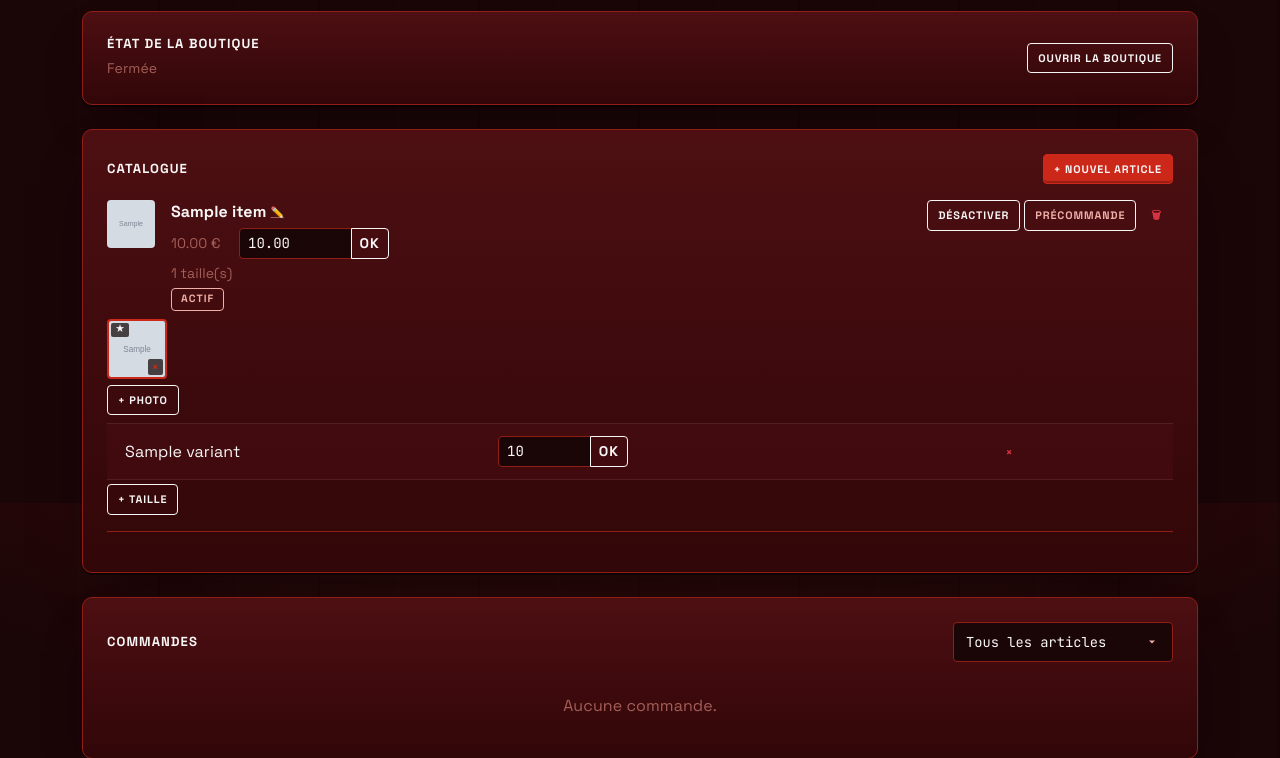
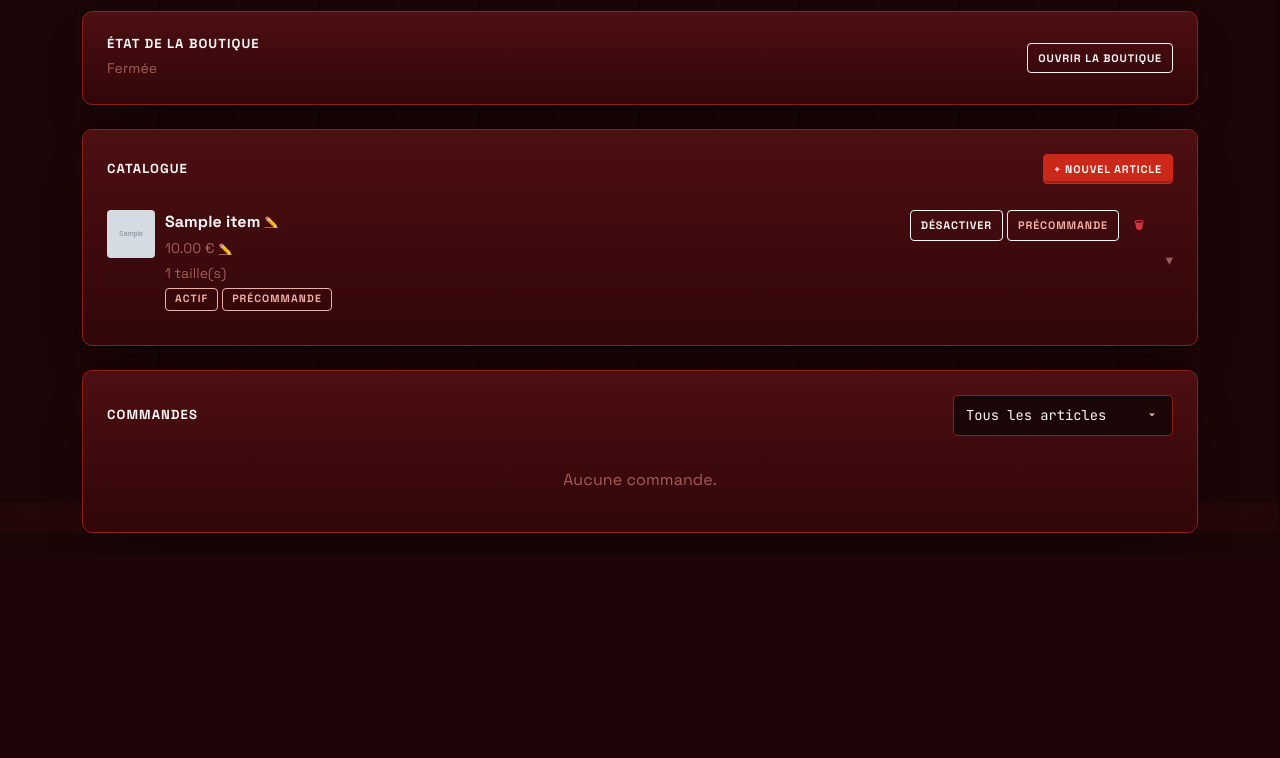
Before and after one commit to BigFoot3/casino-app, a Flask app: page /admin/shop in a window 1280 px wide. Shown: the part 297-1055 px from the top of the page. After the commit the page ends 832 px from the top, so only its background shows below. Run offline with Flask 3, Linux system fonts and the light colour scheme; the visitor is signed in with stand-in values (Sample User, id 1); data comes from the database, SQL or seed files in the repository; tables that the repository leaves empty hold one stand-in row (values such as "Sample post"); grey boxes marked "Sample" are stand-in pictures; data that the repository does not hold is empty; parts of the project's set-up code (start-up, migrations or seed data) failed here and were passed over.

Commit message:
refactor: catalogue admin — cards repliables, prix en toggle, badges
Co-Authored-By: Claude Sonnet 4.6 <noreply@anthropic.com>

```diff
--- a/static/css/midnight-gala.css
+++ b/static/css/midnight-gala.css
@@ -1126,19 +1126,24 @@ a:hover { color: var(--mg-ivory); }
   bottom: 28px;
   right: 28px;
   z-index: 1040;
-  width: 56px;
-  height: 56px;
-  border-radius: 50%;
+  height: 54px;
+  padding: 0 22px 0 18px;
+  gap: 10px;
+  border-radius: 999px;
   background: var(--mg-flame);
   border: 2px solid var(--mg-ember);
   color: var(--mg-ivory);
   display: flex;
   align-items: center;
   justify-content: center;
-  box-shadow: 0 4px 16px rgba(0,0,0,0.5), inset 0 -2px 0 rgba(0,0,0,0.25);
+  white-space: nowrap;
+  font-family: var(--mg-font-display);
+  font-size: 0.9rem;
+  font-weight: 700;
+  letter-spacing: 0.04em;
+  box-shadow: 0 4px 20px rgba(0,0,0,0.55), inset 0 -2px 0 rgba(0,0,0,0.25);
   cursor: pointer;
   transition: transform .1s ease, background .15s ease;
-  padding: 0;
 }
 
 .cart-fab:hover {
@@ -1272,3 +1277,62 @@ a:hover { color: var(--mg-ivory); }
   border-top: 1px solid var(--mg-border-strong);
   flex-shrink: 0;
 }
+
+/* ============================================================================
+   ADMIN SHOP — Catalogue articles repliables
+   ============================================================================ */
+
+.shop-item-card {
+  border-bottom: 1px solid var(--mg-border-strong);
+}
+
+.shop-item-card:last-child {
+  border-bottom: none;
+}
+
+.shop-item-header {
+  display: flex;
+  align-items: flex-start;
+  gap: 10px;
+  padding: 10px 0;
+  cursor: pointer;
+  user-select: none;
+}
+
+.shop-item-chevron {
+  flex-shrink: 0;
+  align-self: center;
+  color: var(--mg-rosewood);
+  font-size: 0.9rem;
+  line-height: 1;
+  transition: transform .22s ease;
+}
+
+.shop-item-chevron.is-open {
+  transform: rotate(180deg);
+}
+
+.shop-item-body {
+  display: grid;
+  grid-template-rows: 0fr;
+  transition: grid-template-rows .22s ease;
+}
+
+.shop-item-body.is-open {
+  grid-template-rows: 1fr;
+}
+
+.shop-item-body > div {
+  overflow: hidden;
+}
+
+.shop-section-label {
+  font-family: var(--mg-font-mono);
+  font-size: 0.65rem;
+  letter-spacing: 0.18em;
+  text-transform: uppercase;
+  color: var(--mg-rosewood);
+  border-top: 1px solid var(--mg-velvet);
+  padding: 10px 0 6px;
+  margin-top: 4px;
+}
--- a/static/js/shop-admin.js
+++ b/static/js/shop-admin.js
@@ -3,6 +3,7 @@
 const CSRF = document.querySelector('meta[name="csrf-token"]').content;
 let shopEnabled = INITIAL_SHOP_ENABLED;
 let items = [];
+const openItemIds = new Set();
 
 // ── Helpers ──────────────────────────────────────────────────────────────────
 
@@ -87,14 +88,13 @@ function renderItems() {
 }
 
 function buildItemBlock(item) {
-  const wrap = document.createElement('div');
-  wrap.className            = 'mb-3 pb-3';
-  wrap.style.borderBottom   = '1px solid var(--mg-border-strong)';
-  wrap.dataset.itemId       = item.id;
+  const card = document.createElement('div');
+  card.className      = 'shop-item-card';
+  card.dataset.itemId = item.id;
 
-  // ── Ligne principale ──
-  const row = document.createElement('div');
-  row.className = 'd-flex align-items-start gap-3 flex-wrap';
+  // ── HEADER (toujours visible) ───────────────────────────────────────────────
+  const header = document.createElement('div');
+  header.className = 'shop-item-header';
 
   // Thumbnail
   const thumb = document.createElement('div');
@@ -102,9 +102,9 @@ function buildItemBlock(item) {
                         'background:var(--mg-velvet);display:flex;align-items:center;justify-content:center;';
   if (item.image_path) {
     const img = document.createElement('img');
-    img.src             = item.image_path;
-    img.alt             = '';
-    img.style.cssText   = 'width:100%;height:100%;object-fit:cover;';
+    img.src           = item.image_path;
+    img.alt           = '';
+    img.style.cssText = 'width:100%;height:100%;object-fit:cover;';
     thumb.appendChild(img);
   } else {
     const ph = document.createElement('span');
@@ -112,16 +112,16 @@ function buildItemBlock(item) {
     ph.textContent    = '🛍';
     thumb.appendChild(ph);
   }
-  row.appendChild(thumb);
 
-  // Infos
+  // Colonne info
   const info = document.createElement('div');
-  info.style.flex = '1';
+  info.style.cssText = 'flex:1;min-width:0;';
 
+  // Nom — toggle display/edit
   const nameRow = document.createElement('div');
   nameRow.className = 'd-flex align-items-center gap-1';
 
-  const nameDisplay = document.createElement('span');
+  const nameDisplay       = document.createElement('span');
   nameDisplay.className   = 'fw-bold';
   nameDisplay.style.color = 'var(--mg-ivory)';
   nameDisplay.textContent = item.name;
@@ -132,10 +132,9 @@ function buildItemBlock(item) {
   btnEditName.style.color = 'var(--mg-rosewood)';
   btnEditName.textContent = '✏️';
 
-  const nameGroup = document.createElement('div');
-  nameGroup.className    = 'input-group input-group-sm';
-  nameGroup.style.maxWidth = '260px';
-  nameGroup.style.display  = 'none';
+  const nameGroup         = document.createElement('div');
+  nameGroup.className     = 'input-group input-group-sm';
+  nameGroup.style.cssText = 'max-width:260px;display:none;';
 
   const nameInput       = document.createElement('input');
   nameInput.type        = 'text';
@@ -157,7 +156,6 @@ function buildItemBlock(item) {
     nameInput.focus();
     nameInput.select();
   }
-
   function showNameDisplay() {
     nameDisplay.style.display = '';
     btnEditName.style.display = '';
@@ -165,7 +163,6 @@ function buildItemBlock(item) {
   }
 
   btnEditName.addEventListener('click', showNameEdit);
-
   btnNameOk.addEventListener('click', async function () {
     const newName = nameInput.value.trim();
     if (!newName) return;
@@ -175,7 +172,7 @@ function buildItemBlock(item) {
     if (s === 200 && d.ok) {
       item.name = d.name;
       nameDisplay.textContent = d.name;
-      nameInput.value = d.name;
+      nameInput.value         = d.name;
     } else {
       showError('items-error', d && d.error ? d.error : 'Erreur nom');
     }
@@ -187,19 +184,24 @@ function buildItemBlock(item) {
   nameRow.appendChild(nameGroup);
   info.appendChild(nameRow);
 
+  // Prix — toggle display/edit (même pattern que nom)
   const priceRow = document.createElement('div');
-  priceRow.className = 'd-flex align-items-center gap-2 mt-1';
+  priceRow.className = 'd-flex align-items-center gap-1 mt-1';
 
-  const priceDisplay = document.createElement('span');
-  priceDisplay.className    = 'small';
-  priceDisplay.style.color  = 'var(--mg-rosewood)';
-  priceDisplay.style.minWidth = '60px';
-  priceDisplay.textContent  = item.price != null ? Number(item.price).toFixed(2) + ' €' : '—';
-  priceRow.appendChild(priceDisplay);
+  const priceDisplay       = document.createElement('span');
+  priceDisplay.className   = 'small';
+  priceDisplay.style.color = 'var(--mg-rosewood)';
+  priceDisplay.textContent = item.price != null ? Number(item.price).toFixed(2) + ' €' : '—';
 
-  const priceGroup = document.createElement('div');
-  priceGroup.className    = 'input-group input-group-sm';
-  priceGroup.style.maxWidth = '150px';
+  const btnEditPrice       = document.createElement('button');
+  btnEditPrice.type        = 'button';
+  btnEditPrice.className   = 'btn btn-sm btn-link p-0';
+  btnEditPrice.style.color = 'var(--mg-rosewood)';
+  btnEditPrice.textContent = '✏️';
+
+  const priceGroup         = document.createElement('div');
+  priceGroup.className     = 'input-group input-group-sm';
+  priceGroup.style.cssText = 'max-width:150px;display:none;';
 
   const priceInput       = document.createElement('input');
   priceInput.type        = 'number';
@@ -213,6 +215,24 @@ function buildItemBlock(item) {
   btnPriceOk.type        = 'button';
   btnPriceOk.className   = 'btn btn-outline-secondary';
   btnPriceOk.textContent = 'OK';
+
+  priceGroup.appendChild(priceInput);
+  priceGroup.appendChild(btnPriceOk);
+
+  function showPriceEdit() {
+    priceDisplay.style.display  = 'none';
+    btnEditPrice.style.display  = 'none';
+    priceGroup.style.display    = '';
+    priceInput.focus();
+    priceInput.select();
+  }
+  function showPriceDisplay() {
+    priceDisplay.style.display  = '';
+    btnEditPrice.style.display  = '';
+    priceGroup.style.display    = 'none';
+  }
+
+  btnEditPrice.addEventListener('click', showPriceEdit);
   btnPriceOk.addEventListener('click', async function () {
     const newPrice = parseFloat(priceInput.value);
     if (isNaN(newPrice) || newPrice < 0) return;
@@ -224,33 +244,47 @@ function buildItemBlock(item) {
     } else {
       showError('items-error', d && d.error ? d.error : 'Erreur prix');
     }
+    showPriceDisplay();
   });
 
-  priceGroup.appendChild(priceInput);
-  priceGroup.appendChild(btnPriceOk);
+  priceRow.appendChild(priceDisplay);
+  priceRow.appendChild(btnEditPrice);
   priceRow.appendChild(priceGroup);
   info.appendChild(priceRow);
 
+  // Meta
   const metaEl = document.createElement('div');
   metaEl.className   = 'small mt-1';
   metaEl.style.color = 'var(--mg-rosewood)';
   metaEl.textContent = item.variants.length + ' taille(s)';
   info.appendChild(metaEl);
 
-  const badge = document.createElement('span');
-  badge.className   = 'badge mt-1 ' + (item.active ? 'bg-success' : 'bg-secondary');
+  // Badges passifs : état actif + précommande (distincts des boutons d'action)
+  const badgesRow = document.createElement('div');
+  badgesRow.className = 'd-flex gap-1 flex-wrap mt-1';
+
+  const badge       = document.createElement('span');
+  badge.className   = 'badge ' + (item.active ? 'bg-success' : 'bg-secondary');
   badge.textContent = item.active ? 'Actif' : 'Inactif';
-  info.appendChild(badge);
-  row.appendChild(info);
+  badgesRow.appendChild(badge);
 
-  // Actions
-  const actions = document.createElement('div');
+  const preorderBadge             = document.createElement('span');
+  preorderBadge.className         = 'badge';
+  preorderBadge.style.color       = 'var(--mg-blush)';
+  preorderBadge.style.borderColor = 'var(--mg-blush)';
+  preorderBadge.textContent       = 'Précommande';
+  preorderBadge.style.display     = item.preorder ? '' : 'none';
+  badgesRow.appendChild(preorderBadge);
+
+  info.appendChild(badgesRow);
+
+  // Boutons d'action
+  const actions     = document.createElement('div');
   actions.className = 'd-flex gap-1 flex-wrap align-items-center';
 
-  // Toggle actif/inactif
-  const btnToggle      = document.createElement('button');
-  btnToggle.type       = 'button';
-  btnToggle.className  = 'btn btn-sm btn-outline-secondary';
+  const btnToggle       = document.createElement('button');
+  btnToggle.type        = 'button';
+  btnToggle.className   = 'btn btn-sm btn-outline-secondary';
   btnToggle.textContent = item.active ? 'Désactiver' : 'Activer';
   btnToggle.addEventListener('click', async function () {
     const [s, d] = await shopAction(this, () =>
@@ -261,10 +295,9 @@ function buildItemBlock(item) {
   });
   actions.appendChild(btnToggle);
 
-  // Toggle précommande
-  const btnPreorder      = document.createElement('button');
-  btnPreorder.type       = 'button';
-  btnPreorder.className  = 'btn btn-sm btn-outline-secondary';
+  const btnPreorder       = document.createElement('button');
+  btnPreorder.type        = 'button';
+  btnPreorder.className   = 'btn btn-sm btn-outline-secondary';
   if (item.preorder) btnPreorder.style.color = 'var(--mg-blush)';
   btnPreorder.textContent = item.preorder ? 'PRÉCOMMANDE' : 'STANDARD';
   btnPreorder.addEventListener('click', async function () {
@@ -273,22 +306,22 @@ function buildItemBlock(item) {
       apiPost(`/api/admin/shop/items/${item.id}/preorder`, {preorder: newPreorder})
     );
     if (s === 200 && d.ok) {
-      item.preorder = d.preorder;
-      btnPreorder.textContent = item.preorder ? 'PRÉCOMMANDE' : 'STANDARD';
-      btnPreorder.style.color = item.preorder ? 'var(--mg-blush)' : '';
+      item.preorder               = d.preorder;
+      btnPreorder.textContent     = item.preorder ? 'PRÉCOMMANDE' : 'STANDARD';
+      btnPreorder.style.color     = item.preorder ? 'var(--mg-blush)' : '';
+      preorderBadge.style.display = item.preorder ? '' : 'none';
     } else {
       showError('items-error', d && d.error ? d.error : 'Erreur précommande');
     }
   });
   actions.appendChild(btnPreorder);
 
-  // Supprimer article
-  const btnDel      = document.createElement('button');
-  btnDel.type       = 'button';
-  btnDel.className  = 'btn btn-sm btn-outline-danger';
+  const btnDel       = document.createElement('button');
+  btnDel.type        = 'button';
+  btnDel.className   = 'btn btn-sm btn-outline-danger';
   btnDel.textContent = '🗑';
-  btnDel.disabled   = item.has_orders;
-  btnDel.title      = item.has_orders ? 'Des commandes existent pour cet article' : 'Supprimer';
+  btnDel.disabled    = item.has_orders;
+  btnDel.title       = item.has_orders ? 'Des commandes existent pour cet article' : 'Supprimer';
   btnDel.addEventListener('click', function () {
     document.getElementById('modal-confirm-delete-name').textContent = item.name;
     pendingDeleteFn = async () => {
@@ -308,16 +341,59 @@ function buildItemBlock(item) {
   });
   actions.appendChild(btnDel);
 
-  row.appendChild(actions);
-  wrap.appendChild(row);
+  // Chevron
+  const chevron       = document.createElement('span');
+  chevron.className   = 'shop-item-chevron';
+  chevron.textContent = '▾';
 
-  // ── Images ──
-  wrap.appendChild(buildImagesSection(item));
+  // StopPropagation sur toutes les zones interactives du header
+  // pour éviter que leurs clics ne déclenchent le toggle collapse
+  for (const el of [actions, btnEditName, nameGroup, btnEditPrice, priceGroup]) {
+    el.addEventListener('click', e => e.stopPropagation());
+  }
 
-  // ── Variantes ──
-  wrap.appendChild(buildVariantsSection(item));
+  // Toggle collapse
+  const isOpen = openItemIds.has(item.id);
+  header.addEventListener('click', () => {
+    const nowOpen = bodyOuter.classList.toggle('is-open');
+    chevron.classList.toggle('is-open', nowOpen);
+    if (nowOpen) openItemIds.add(item.id);
+    else         openItemIds.delete(item.id);
+  });
 
-  return wrap;
+  header.appendChild(thumb);
+  header.appendChild(info);
+  header.appendChild(actions);
+  header.appendChild(chevron);
+  card.appendChild(header);
+
+  // ── BODY (repliable) ────────────────────────────────────────────────────────
+  const bodyOuter = document.createElement('div');
+  bodyOuter.className = 'shop-item-body' + (isOpen ? ' is-open' : '');
+  if (isOpen) chevron.classList.add('is-open');
+
+  const bodyInner = document.createElement('div');
+
+  const photosLabel       = document.createElement('div');
+  photosLabel.className   = 'shop-section-label';
+  photosLabel.textContent = 'Photos';
+  bodyInner.appendChild(photosLabel);
+  bodyInner.appendChild(buildImagesSection(item));
+
+  const variantsLabel       = document.createElement('div');
+  variantsLabel.className   = 'shop-section-label';
+  variantsLabel.textContent = 'Tailles & Stock';
+  bodyInner.appendChild(variantsLabel);
+  bodyInner.appendChild(buildVariantsSection(item));
+
+  const pad        = document.createElement('div');
+  pad.style.height = '12px';
+  bodyInner.appendChild(pad);
+
+  bodyOuter.appendChild(bodyInner);
+  card.appendChild(bodyOuter);
+
+  return card;
 }
 
 function buildImagesSection(item) {
```
